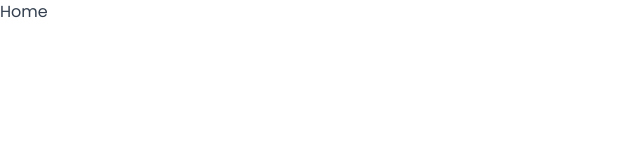
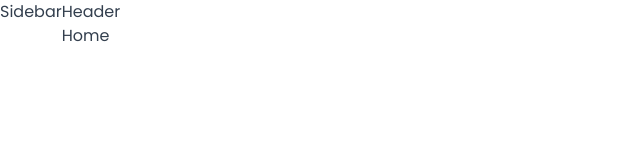
Before and after one commit to luanddt/cloud-storage-platform, a Next.js app: page / in a window 1280 px wide. Shown: the top 160 px of the page, without its empty margins (0-640 px from the left). Built offline with nearby package versions, Linux system fonts and the light colour scheme.

Commit message:
update home layout

```diff
--- /dev/null
+++ b/app/(root)/layout.tsx
@@ -0,0 +1,28 @@
+import type { Metadata } from "next";
+import Sidebar from "@/components/Sidebar";
+import Header from "@/components/Header";
+
+export const metadata: Metadata = {
+  title: "Home - StoreIt",
+  description: "Cloud Storage Platform"
+};
+
+const HomeLayout = ({
+  children
+}: {
+  children: React.ReactNode;
+}) => {
+  return (
+    <main className="flex bg-background min-h-screen">
+      <Sidebar />
+
+      <section className="flex-1">
+        <Header />
+
+        {children}
+      </section>
+    </main>
+  );
+};
+
+export default HomeLayout;
--- /dev/null
+++ b/components/Header.tsx
@@ -0,0 +1,7 @@
+const Header = () => {
+  return (
+    <div>Header</div>
+  );
+};
+
+export default Header;
--- /dev/null
+++ b/components/Sidebar.tsx
@@ -0,0 +1,7 @@
+const Sidebar = () => {
+  return (
+    <div>Sidebar</div>
+  );
+};
+
+export default Sidebar;
```
Also changed, not shown: app/(root)/page.tsx (renamed from app/page.tsx).
